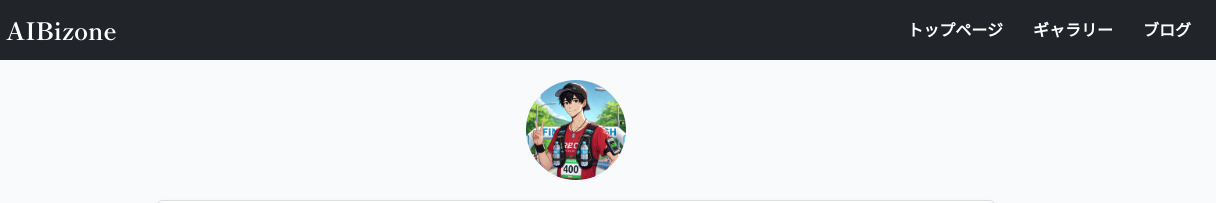
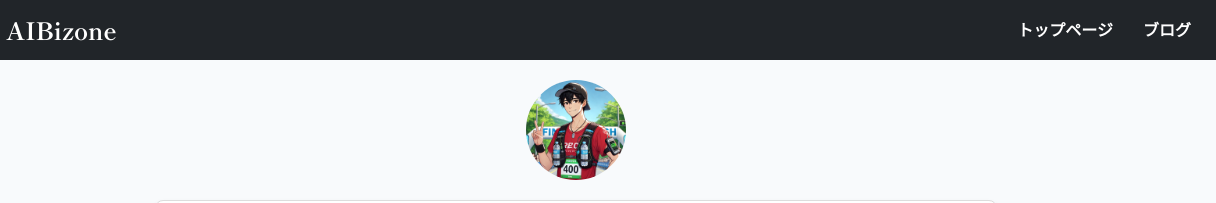
Before and after one commit to aibizone/AIBizone-page, a plain HTML site: page docs/about-me.html in a window 1280 px wide. Shown: the top 203 px of the page, 64-1280 px from the left. Drawn offline with Linux system fonts and the light colour scheme.

Commit message:
Update about-me.html

```diff
--- a/docs/about-me.html
+++ b/docs/about-me.html
@@ -237,7 +237,6 @@
     </div>
     <nav>
       <a href="index.html">トップページ</a>
-      <a href="https://aibizonepages.created.app/" target="_blank" rel="noopener">ギャラリー</a>
       <a href="https://ameblo.jp/aibizone/entrylist.html" target="_blank" rel="noopener">ブログ</a>
     </nav>
   </header>
```
